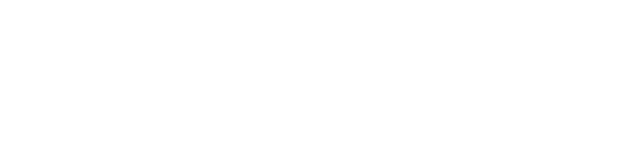
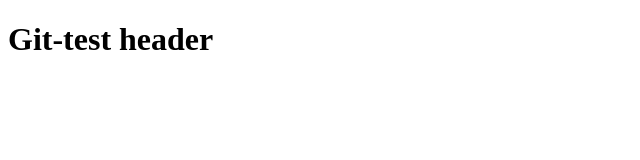
Before and after one commit to prabeous73/git-test, a plain HTML site: page git-test/git-test.html in a window 1280 px wide. Shown: the whole page, without its empty margins (0-640 px from the left). Drawn offline with Linux system fonts and the light colour scheme.

Commit message:
Modifies git test

```diff
--- a/git-test/git-test.html
+++ b/git-test/git-test.html
@@ -7,6 +7,6 @@
     <title>Bootstrap-practice</title>
 </head>
 <body>
-
+    <h1>Git-test header</h1>
 </body>
 </html>
```
